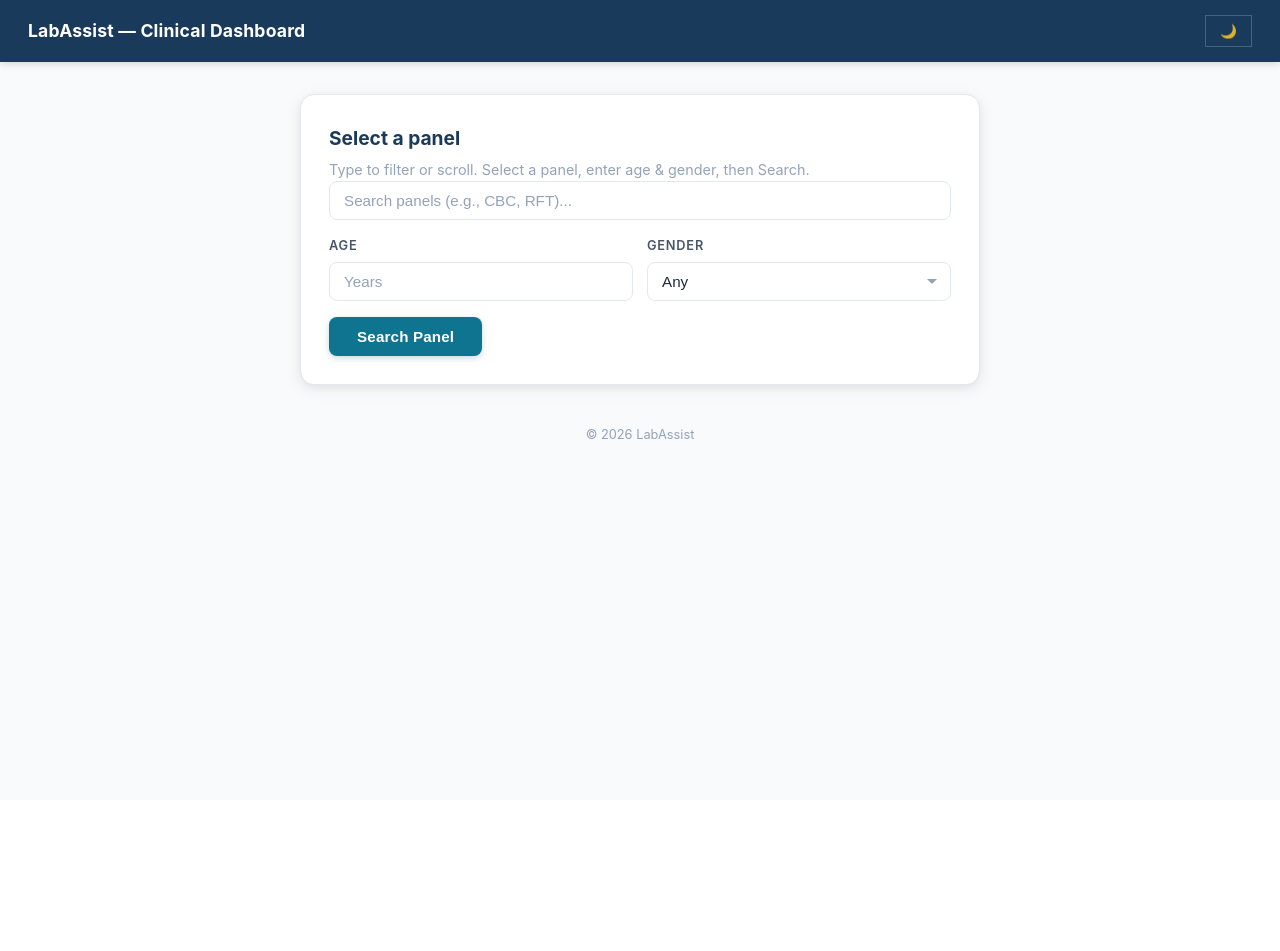
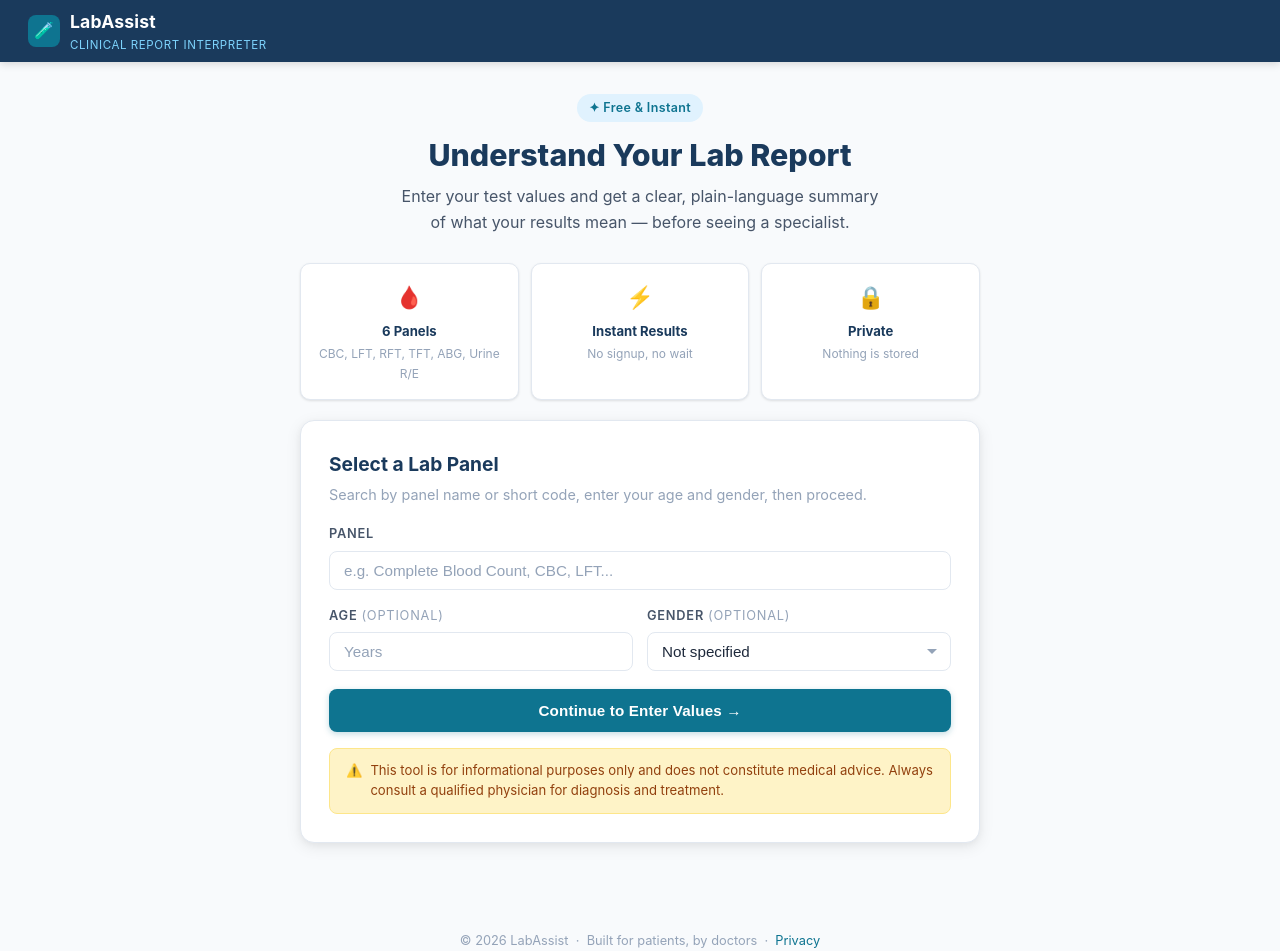
Before and after one commit to manast23/labassist, a Flask app: page / in a window 1280 px wide. Before the commit the page ends 439 px from the top, so only its background shows below. Run offline with Flask 3, Linux system fonts and the light colour scheme.

Commit message:
Update title and improve layout in index.html

```diff
--- a/templates/index.html
+++ b/templates/index.html
@@ -3,100 +3,123 @@
 <head>
   <meta charset="utf-8" />
   <meta name="viewport" content="width=device-width,initial-scale=1" />
-  <title>Lab Dashboard — Home</title>
+  <title>LabAssist — Lab Report Interpreter</title>
+  <meta name="description" content="Understand your lab reports instantly. Enter your values and get a clear clinical summary.">
   <link rel="stylesheet" href="{{ url_for('static', filename='style.css') }}">
-
-  <script>
-    // === Apply saved theme BEFORE render ===
-    (function() {
-      const savedTheme = localStorage.getItem('theme');
-      if (savedTheme === 'light') {
-        document.body?.classList.add('light');
-        document.documentElement.classList.add('light');
-      }
-    })();
-  </script>
 </head>
 <body>
   <div class="wrap">
+
     <header class="topbar">
-      <div class="brand">LabAssist — Clinical Dashboard</div>
-      <button id="themeToggle" class="btn-ghost" title="Toggle light/dark mode">🌙</button>
+      <div class="brand">
+        <div class="brand-icon">🧪</div>
+        <div>
+          LabAssist
+          <span class="brand-sub">Clinical Report Interpreter</span>
+        </div>
+      </div>
     </header>
 
     <main class="main">
+
+      <!-- Hero -->
+      <div class="hero">
+        <div class="hero-badge">✦ Free &amp; Instant</div>
+        <h1>Understand Your Lab Report</h1>
+        <p>Enter your test values and get a clear, plain-language summary of what your results mean — before seeing a specialist.</p>
+      </div>
+
+      <!-- Info cards -->
+      <div class="info-grid">
+        <div class="info-card">
+          <div class="icon">🩸</div>
+          <div class="info-title">6 Panels</div>
+          <div class="info-desc">CBC, LFT, RFT, TFT, ABG, Urine R/E</div>
+        </div>
+        <div class="info-card">
+          <div class="icon">⚡</div>
+          <div class="info-title">Instant Results</div>
+          <div class="info-desc">No signup, no wait</div>
+        </div>
+        <div class="info-card">
+          <div class="icon">🔒</div>
+          <div class="info-title">Private</div>
+          <div class="info-desc">Nothing is stored</div>
+        </div>
+      </div>
+
+      <!-- Search card -->
       <section class="card">
-        <h2>Select a panel</h2>
-        <p class="muted">Type to filter or scroll. Select a panel, enter age & gender, then Search.</p>
+        <h2>Select a Lab Panel</h2>
+        <p class="muted" style="margin-top:4px;margin-bottom:18px;">Search by panel name or short code, enter your age and gender, then proceed.</p>
 
         <form action="{{ url_for('panel') }}" method="post" id="searchForm">
+
+          <label class="label">Panel</label>
           <div class="field">
-            <input id="searchInput" name="lab_id" class="input" placeholder="Search panels (e.g., CBC, RFT)..." autocomplete="off" required>
+            <input id="searchInput" name="lab_id" class="input"
+              placeholder="e.g. Complete Blood Count, CBC, LFT..."
+              autocomplete="off" required>
             <div id="dropdown" class="dropdown"></div>
           </div>
 
           <div class="row">
             <div class="col">
-              <label class="label">Age</label>
-              <input type="number" name="age" min="0" class="input" placeholder="Years">
+              <label class="label">Age <span style="font-weight:400;color:var(--gray-400)">(optional)</span></label>
+              <input type="number" name="age" min="0" max="120" class="input" placeholder="Years">
             </div>
             <div class="col">
-              <label class="label">Gender</label>
+              <label class="label">Gender <span style="font-weight:400;color:var(--gray-400)">(optional)</span></label>
               <select name="gender" class="input">
-                <option value="">Any</option>
+                <option value="">Not specified</option>
                 <option value="male">Male</option>
                 <option value="female">Female</option>
               </select>
             </div>
           </div>
 
-          <button class="btn" type="submit">Search Panel</button>
+          <div style="margin-top:18px;">
+            <button class="btn" type="submit" style="width:100%;padding:13px;">
+              Continue to Enter Values →
+            </button>
+          </div>
         </form>
 
         {% if error %}
           <div class="alert error">{{ error }}</div>
         {% endif %}
+
+        <div class="disclaimer">
+          <span>⚠️</span>
+          <span>This tool is for informational purposes only and does not constitute medical advice. Always consult a qualified physician for diagnosis and treatment.</span>
+        </div>
       </section>
 
-      <footer class="footer">© {{ current_year }} LabAssist</footer>
     </main>
+
+    <footer class="footer">
+      © {{ current_year }} LabAssist &nbsp;·&nbsp; Built for patients, by doctors &nbsp;·&nbsp;
+      <a href="#">Privacy</a>
+    </footer>
+
   </div>
 
   <script>
-    // === THEME TOGGLE ===
-    const toggleBtn = document.getElementById("themeToggle");
-    const body = document.body;
-    const savedTheme = localStorage.getItem("theme");
-
-    // Initialize state correctly
-    if (savedTheme === "light") {
-      body.classList.add("light");
-      toggleBtn.textContent = "☀️";
-    } else {
-      toggleBtn.textContent = "🌙";
-    }
-
-    toggleBtn.addEventListener("click", () => {
-      body.classList.toggle("light");
-      const theme = body.classList.contains("light") ? "light" : "dark";
-      localStorage.setItem("theme", theme);
-      toggleBtn.textContent = theme === "light" ? "☀️" : "🌙";
-    });
-
-    // === DROPDOWN ===
     const labs = [
       {% for l in labs %}
         { id: "{{ l.id }}", name: "{{ l.panel_name }}" }{% if not loop.last %},{% endif %}
       {% endfor %}
     ];
 
-    const input = document.getElementById('searchInput');
+    const input    = document.getElementById('searchInput');
     const dropdown = document.getElementById('dropdown');
 
-    function showDropdown(filter="") {
+    function showDropdown(filter) {
       dropdown.innerHTML = "";
-      const f = filter.trim().toLowerCase();
-      const filtered = labs.filter(l => l.name.toLowerCase().includes(f) || l.id.toLowerCase().includes(f));
+      const f = (filter || "").trim().toLowerCase();
+      const filtered = labs.filter(l =>
+        l.name.toLowerCase().includes(f) || l.id.toLowerCase().includes(f)
+      );
       if (filtered.length === 0) {
         dropdown.innerHTML = '<div class="dd-item muted">No panels found</div>';
         dropdown.style.display = "block";
@@ -105,8 +128,7 @@
       filtered.forEach(item => {
         const d = document.createElement('div');
         d.className = 'dd-item';
-        d.textContent = item.name + " (" + item.id.toUpperCase() + ")";
-        d.dataset.id = item.id;
+        d.innerHTML = `<span>${item.name}</span><span class="dd-id">${item.id.toUpperCase()}</span>`;
         d.onclick = () => {
           input.value = item.id;
           dropdown.style.display = 'none';
@@ -117,8 +139,8 @@
     }
 
     input.addEventListener('focus', () => showDropdown(''));
-    input.addEventListener('input', (e) => showDropdown(e.target.value));
-    document.addEventListener('click', (e) => {
+    input.addEventListener('input', e => showDropdown(e.target.value));
+    document.addEventListener('click', e => {
       if (!e.target.closest('.field')) dropdown.style.display = 'none';
     });
   </script>
```
